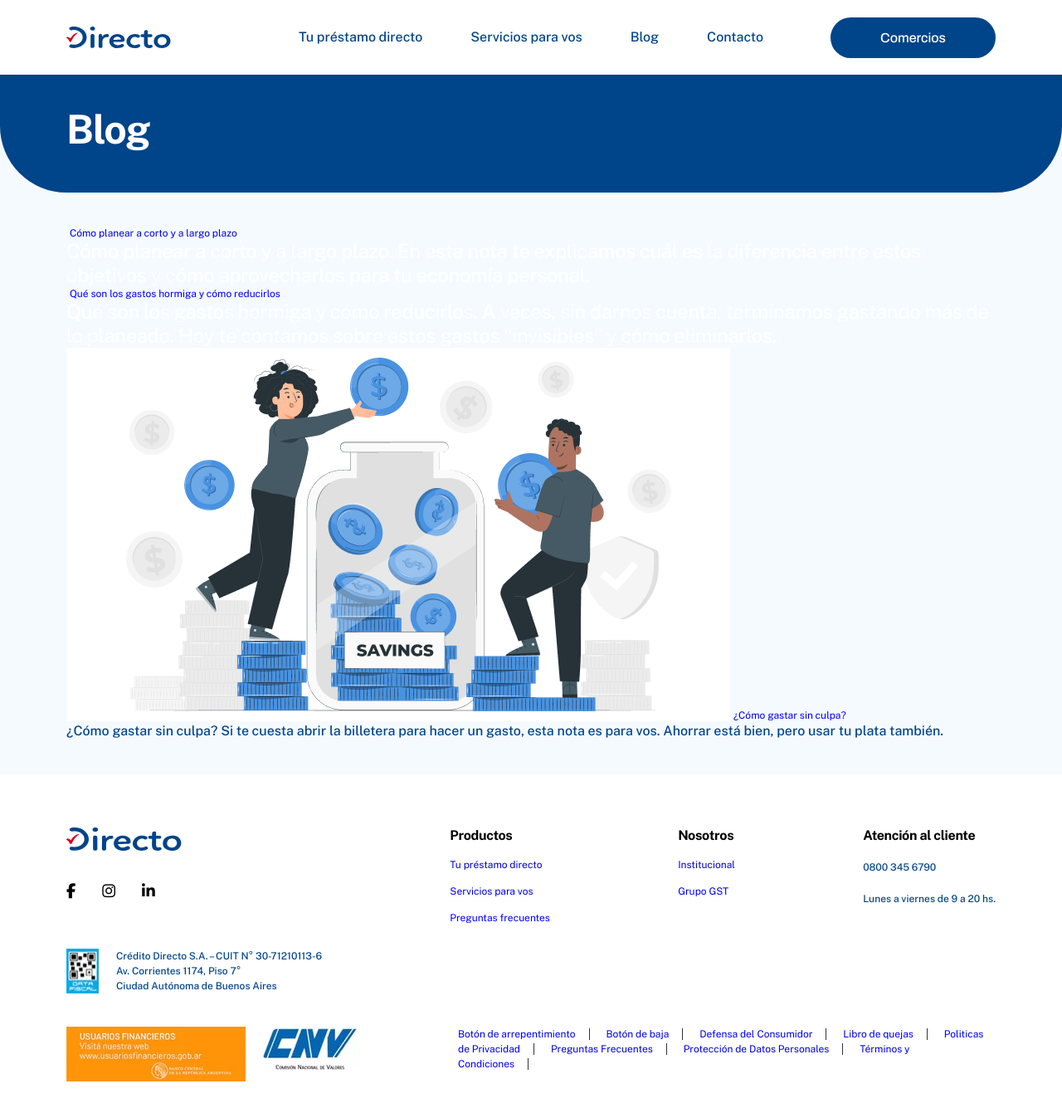
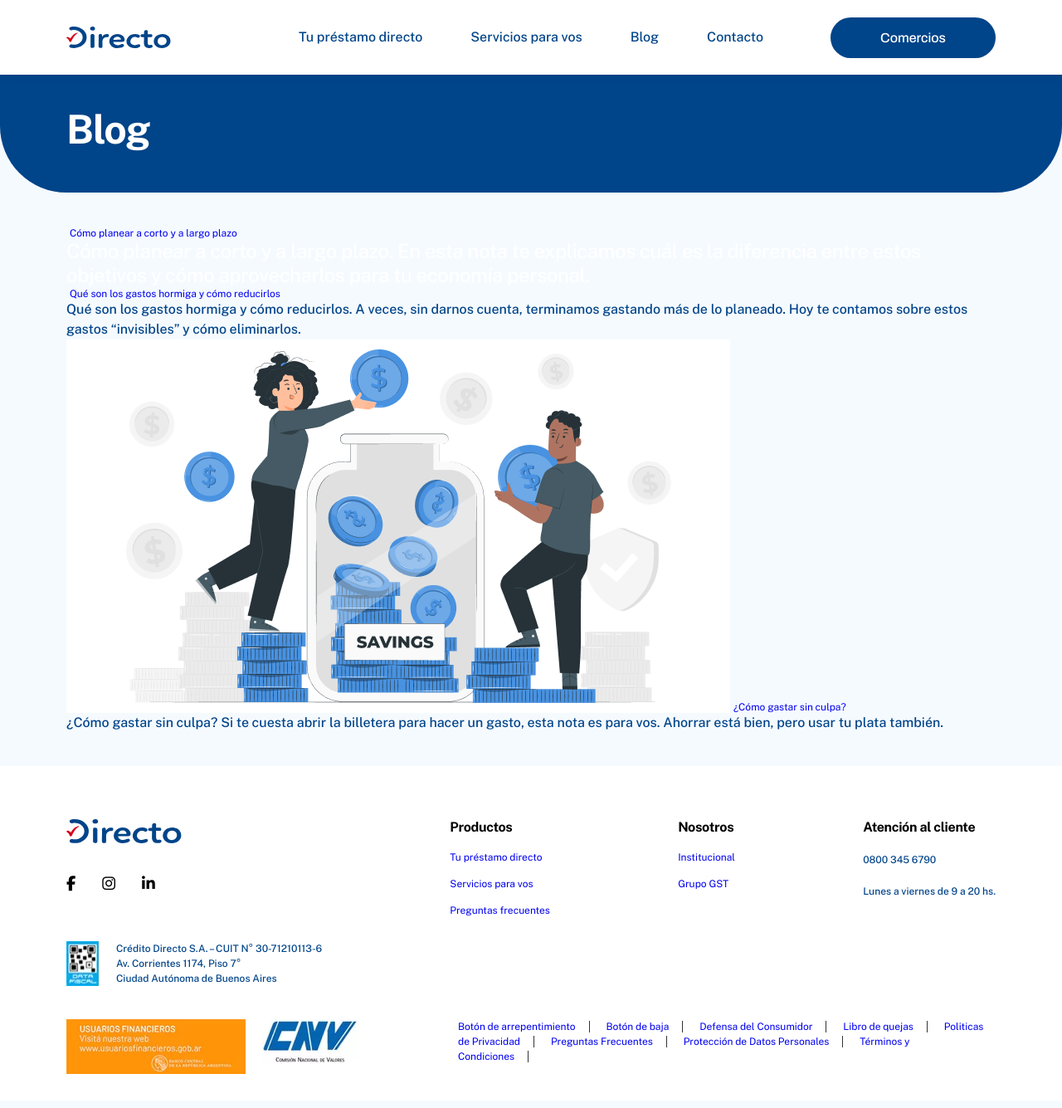
Before and after one commit to icosenDirecto/directo, a Jekyll site: the page built from blog.markdown, in a window 1280 px wide and 1335 px high. Shown: the whole window at 83% size. Built offline with Jekyll 4.4.1, drawn with Linux system fonts in a browser that asks for light colours; nearby versions of some CDN libraries.

```diff
--- a/_posts/2022-11-09-que-son-los-gastos-hormiga-y-como-reducirlos.markdown
+++ b/_posts/2022-11-09-que-son-los-gastos-hormiga-y-como-reducirlos.markdown
@@ -5,7 +5,7 @@ categories:
 - Organizar mi plata
 ---
 
-### Qué son los gastos hormiga y cómo reducirlos. A veces, sin darnos cuenta, terminamos gastando más de lo planeado. Hoy te contamos sobre estos gastos “invisibles” y cómo eliminarlos.
+Qué son los gastos hormiga y cómo reducirlos. A veces, sin darnos cuenta, terminamos gastando más de lo planeado. Hoy te contamos sobre estos gastos “invisibles” y cómo eliminarlos.
 
 ¿A veces sentís que no sabés en qué se te va la plata? En muchos casos los responsables suelen ser los gastos hormiga, aquellas compras que hacemos sin pensarlo o por inercia y, por lo tanto, sin medir las consecuencias que pueden tener en nuestro bolsillo. Si logramos identificarlos, vamos a poder tener un mayor control sobre nuestras finanzas, para lograr alcanzar la libertad financiera.
 
```
